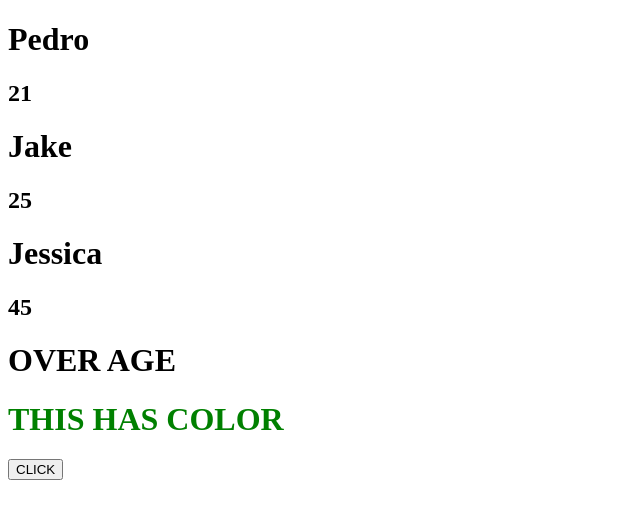
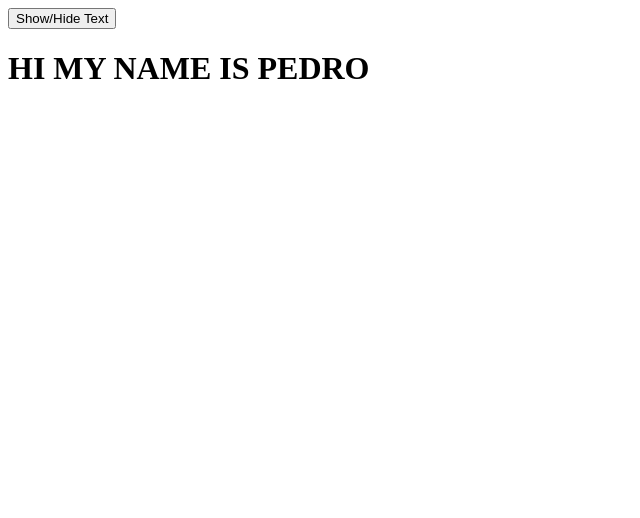
Before and after one commit to daisyyedda/ReactJS-Episode1, a React (Create React App) app: page / in a window 1280 px wide. Shown: the top 518 px of the page, without its empty margins (0-640 px from the left). Built offline with nearby package versions, Linux system fonts and the light colour scheme.

Commit message:
UseState

```diff
--- a/src/App.js
+++ b/src/App.js
@@ -1,26 +1,30 @@
 import styles from './App.module.css';
-import {User} from './User'
+import { User } from './User'
+import { useState } from 'react'
 
 // JSX (function that returns HTML tags)
 function App() {
-  const age = 19;
-  const isGreen = true;
-  const users = [
-    { name: "Pedro", age: 21 },
-    { name: "Jake", age: 25 },
-    { name: "Jessica", age: 45 }
-  ];
+  // state (a variable that are subject to change)
+  const [textColor, setTextColor] = useState("black");
+
+  // event is used to grab information about input
+
+
+  /* effect when button is on click
+  const increaseAge = () => {
+    setAge(age - 1);
+  };
+  */
 
   return (
-    // using ternary operators
     // && followed by codes to execute should the condition be true
+    // event (something that happens as a result of something else)
     <div className="App">
-      {users.map((user, key) => {
-        return <User name={user.name} age={user.age}/>;
-      })}
-      {age >= 18 ? <h1>OVER AGE</h1> : <h1>UNDER AGE</h1>}
-      <h1 style={{ color: isGreen ? "green" : "red" }}> THIS HAS COLOR </h1>
-      {isGreen && <button> CLICK </button>}
+      <button onClick={() => {
+        // alternating the colors when clicking the button
+        setTextColor(textColor === "black" ? "red" : "black");
+      }}> Show/Hide Text </button>
+      <h1 style={{color: textColor}}> HI MY NAME IS PEDRO </h1>
     </div>
   );
 }
```
